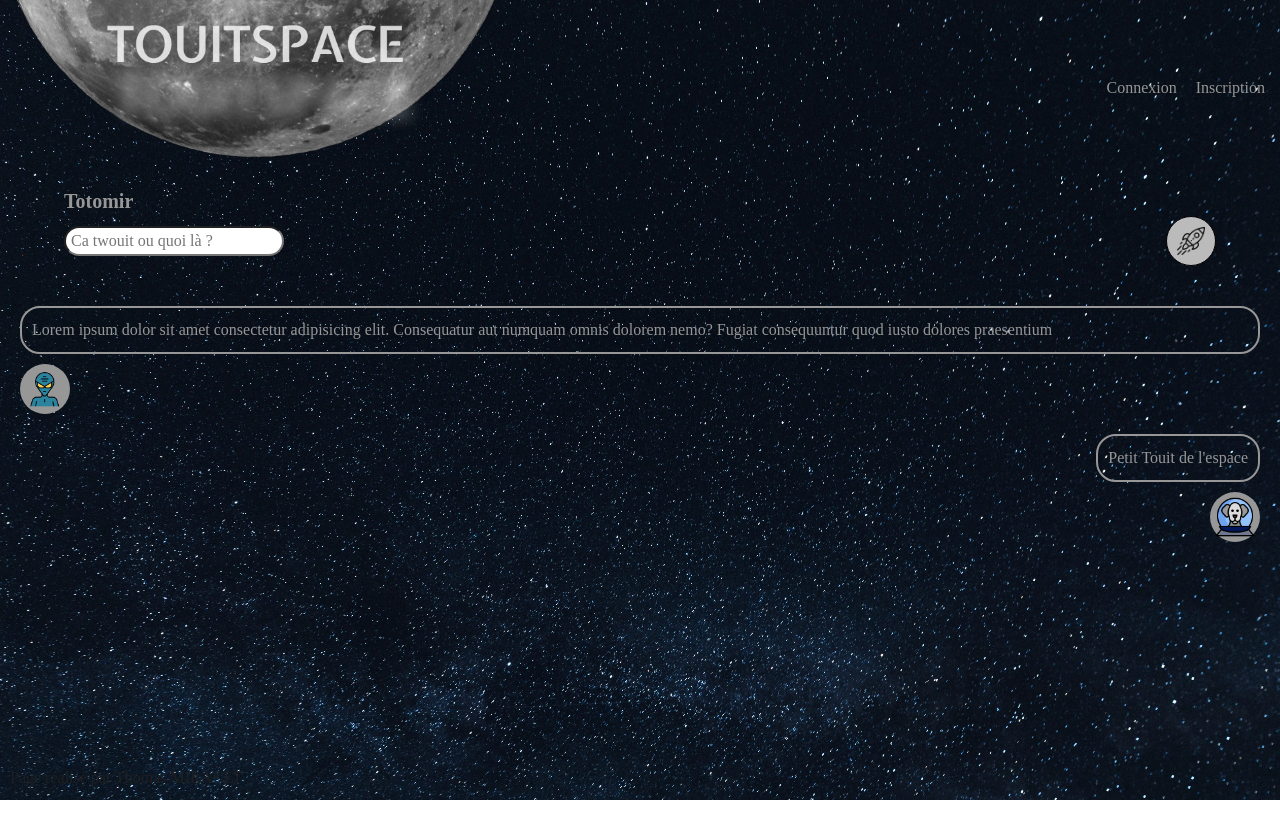
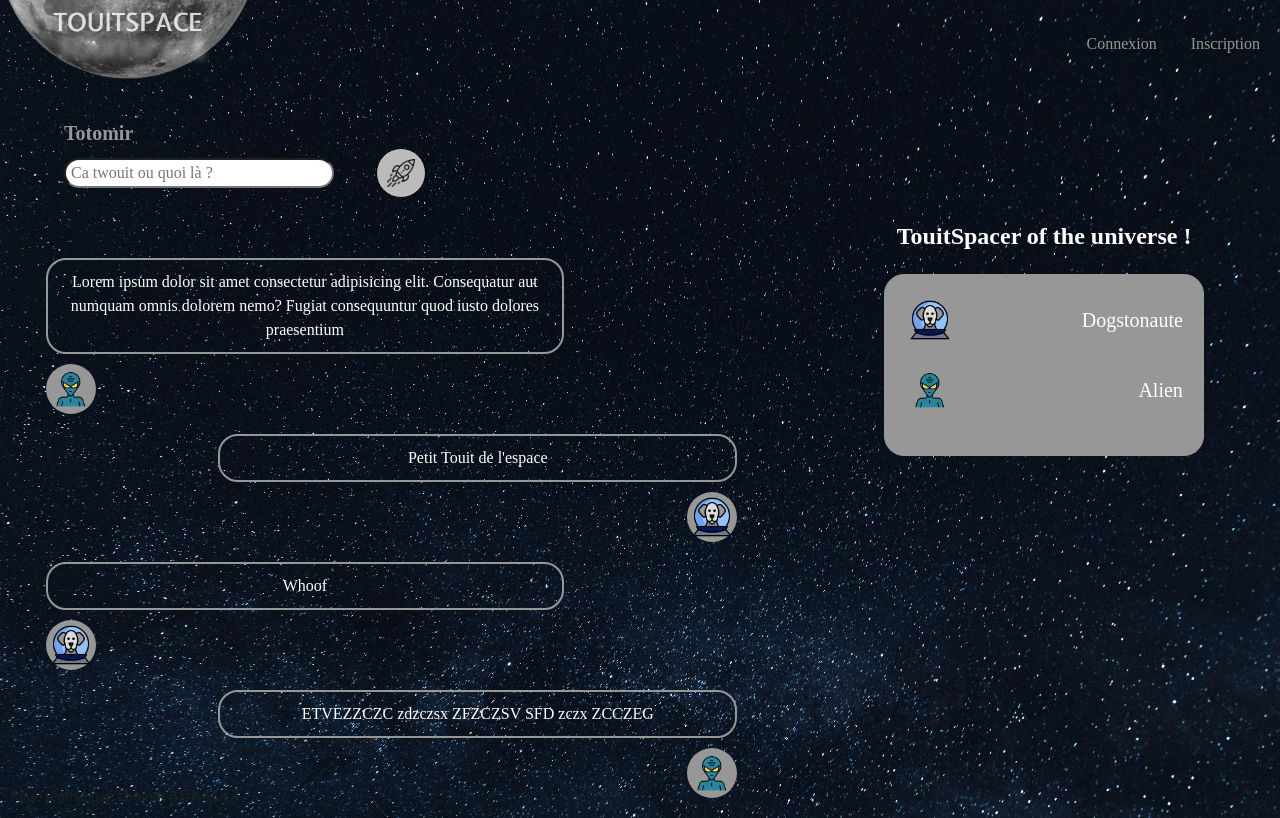
Before and after one commit to Totomir/Touiteur, a plain HTML site: page index.html in a window 1280 px wide. Drawn offline with Linux system fonts and the light colour scheme.

Commit message:
Rapprochement vers le CSS final

```diff
--- a/index.html
+++ b/index.html
@@ -14,7 +14,7 @@
         <img src="images/Lune.png" alt="Touiteur's logo" class="logo">
         <div class="buttons">
             <a href="" class="loginButton">Connexion</a>
-            <a href="" class="loginButton">Inscription</a>
+            <a href="" class="signinButton">Inscription</a>
         </div>
     </header>
     <main>
@@ -30,6 +30,7 @@
             </div>
         </nav>
         <section>
+            <article class="touitSection">
                 <div class="odd">
                     <div class="touitText"><p>Lorem ipsum dolor sit amet consectetur adipisicing elit. Consequatur aut numquam omnis dolorem nemo? Fugiat consequuntur quod iusto dolores praesentium </p></div>
                     <picture class="touitosLogo">
@@ -42,6 +43,36 @@
                         <img src="images/dog.png" alt="Profil photo of AstroTouitos">
                     </picture>
                 </div>
+                <div class="odd">
+                    <div class="touitText"><p>Whoof</p></div>
+                    <picture class="touitosLogo">
+                        <img src="images/dog.png" alt="Profil photo of AstroTouitos">
+                    </picture>
+                </div>
+                <div class="even">
+                    <div class="touitText"><p>ETVEZZCZC zdzczsx ZFZCZSV SFD zczx ZCCZEG</p></div>
+                    <picture class="touitosLogo">
+                        <img src="images/alien.png" alt="Profil photo of AstroTouitos">
+                    </picture>
+                </div>
+            </article>
+            <article class="topTouitSection">
+                <h2>TouitSpacer of the universe !</h2>
+                <div class="topTouitTable">
+                    <div class="topTouitSpacer">
+                        <picture class="touitosLogo">
+                            <img src="images/dog.png" alt="Profil photo of AstroTouitos">
+                        </picture>
+                        <p class="touitSpacer">Dogstonaute</p>
+                    </div>
+                    <div class="topTouitSpacer">
+                        <picture class="touitosLogo">
+                            <img src="images/alien.png" alt="Profil photo of AstroTouitos">
+                        </picture>
+                        <p class="touitSpacer">Alien</p>
+                    </div>
+                </div>
+            </article>
         </section>
         <footer>
             <div class="credit">
--- a/style.css
+++ b/style.css
@@ -6,11 +6,16 @@ body{
     outline: solid red;
 }
 
+p, h1, h2{
+    color: white;
+}
+
 /* Header */
 header{
     display: flex;
     justify-content: space-between;
     align-items: center;
+    margin-bottom: 3rem;
 }
 
 .logo{
@@ -19,11 +24,57 @@ header{
 }
 
 .loginButton{
+    padding: 1rem;
     text-decoration: none;
     color: #979797;
-    margin-right: 1.5rem;
 }
 
+.loginButton:hover{
+    padding: 1rem;
+    color: black;
+    background-color: #979797;
+    border: 1px solid #000000;
+    border-radius: 20px;
+}
+
+.signinButton{
+    margin-left: 1rem;
+    text-decoration: none;
+    color: #979797;
+    margin-right: 1rem;
+    padding: 1rem;
+}
+
+.signinButton:hover{
+    padding: 1rem;
+    color: black;
+    background-color: #979797;
+    border: 1px solid #000000;
+    border-radius: 20px;
+}
+
+@media screen and (min-width: 36em) {
+    .logo{
+        width: 30%;
+        height: 30%;
+    }
+}
+
+@media screen and (min-width: 48em) {
+    .logo{
+        width: 25%;
+        height: 25%;
+    }
+}
+
+@media screen and (min-width: 62em) {
+    .logo{
+        width: 20%;
+        height: 20%;
+    }
+}
+
+/* Navigation bar */
 nav{
     display: flex;
     margin-top: 1rem;
@@ -45,7 +96,7 @@ nav{
 }
 
 .inputTouit{
-    min-width: 22rem;
+    min-width: 27rem;
     padding-left: 0.5rem;
     padding-right: 0.5rem;
     border-radius: 25px;
@@ -60,11 +111,55 @@ nav{
     border: 1px solid black;
 }
 
+@media screen and (min-width: 36em) {
+    nav{
+        width: 70%;
+        margin-left: 5%;
+        margin-right: 0;
+    }
+}
+
+@media screen and (min-width: 48em) {
+    nav{
+        width: 50%;
+        margin-left: 5%;
+        margin-right: 0;
+    }
+
+    .submitButton{
+        margin-right: 5rem;
+    }
+}
+
+@media screen and (min-width: 62em) {
+    nav{
+        width: 40%;
+        margin-left: 5%;
+        margin-right: 0;
+    }
+
+    .submitButton{
+        margin-right: 15rem;
+    }
+}
+
+
+
+/* Section Touit */
 section{
+    display: flex;
+}
+
+.touitSection{
     display: flex;
     flex-direction: column;
     margin-top: 2rem;
+    margin-left: 2%;
     padding: 2rem;
+}
+
+.odd{
+    margin-top: 2rem;
 }
 
 .even{
@@ -76,12 +171,13 @@ section{
 }
 
 .touitText{
+    width: 75%;
     height: auto;
     padding: 1rem;
     margin-bottom: 1rem;
     border: 2px solid #979797;
     border-radius: 20px;
-    color: #979797;
+    text-align: center;
 }
 
 .touitosLogo{
@@ -90,9 +186,76 @@ section{
     padding: 0.5rem;
     border-radius: 25px;
     background-color: #979797;
+}
+
+.topTouitSection{
+    width: 45%;
+    margin-left: 7%;
+    margin-right: 0%;
+    padding: 2rem;
+    text-align: center;
+}
+
+.topTouitTable{
+    display: flex;
+    flex-direction: column;
+    min-width: 25rem;
+    width: 90%;
+    margin-top: 2rem;
+    margin-right: auto;
+    margin-left: auto;
+    padding: 2rem;
+    background-color: #979797;
+    border: 1px solid #979797;
+    border-radius: 20px;
+}
+
+.topTouitSpacer{
+    display: flex;
+    justify-content: space-between;
+    width: 100%;
+    margin-bottom: 2rem;
+    margin-right: auto;
+    margin-left: auto;
+    align-items: center;
+}
+
+.touitSpacer{
+    font-size: 2rem;
+}
+
+@media screen and (max-width: 36em) {
+    .touitSection{
+        width: 90%;
+        margin-left: 2%;
+        margin-right: 0;
+    }
+
+    .topTouitSection{
+        display: none;
+    }
+}
+
+@media screen and (min-width: 48em) {
+    .touitSection{
+        margin-left: 2%;
+        margin-right: 0;
+    }
+
+    .topTouitSection{
+        margin-right: 3%;
+    }
 
 }
 
+@media screen and (min-width: 62em) {
+    .touitSection{
+        margin-left: 2%;
+        margin-right: 0;
+    }
+}
+
+/* Footer */
 footer{
     position: absolute;
     bottom: 0;
```
Lines whose indentation alone changed are shown as unchanged.
